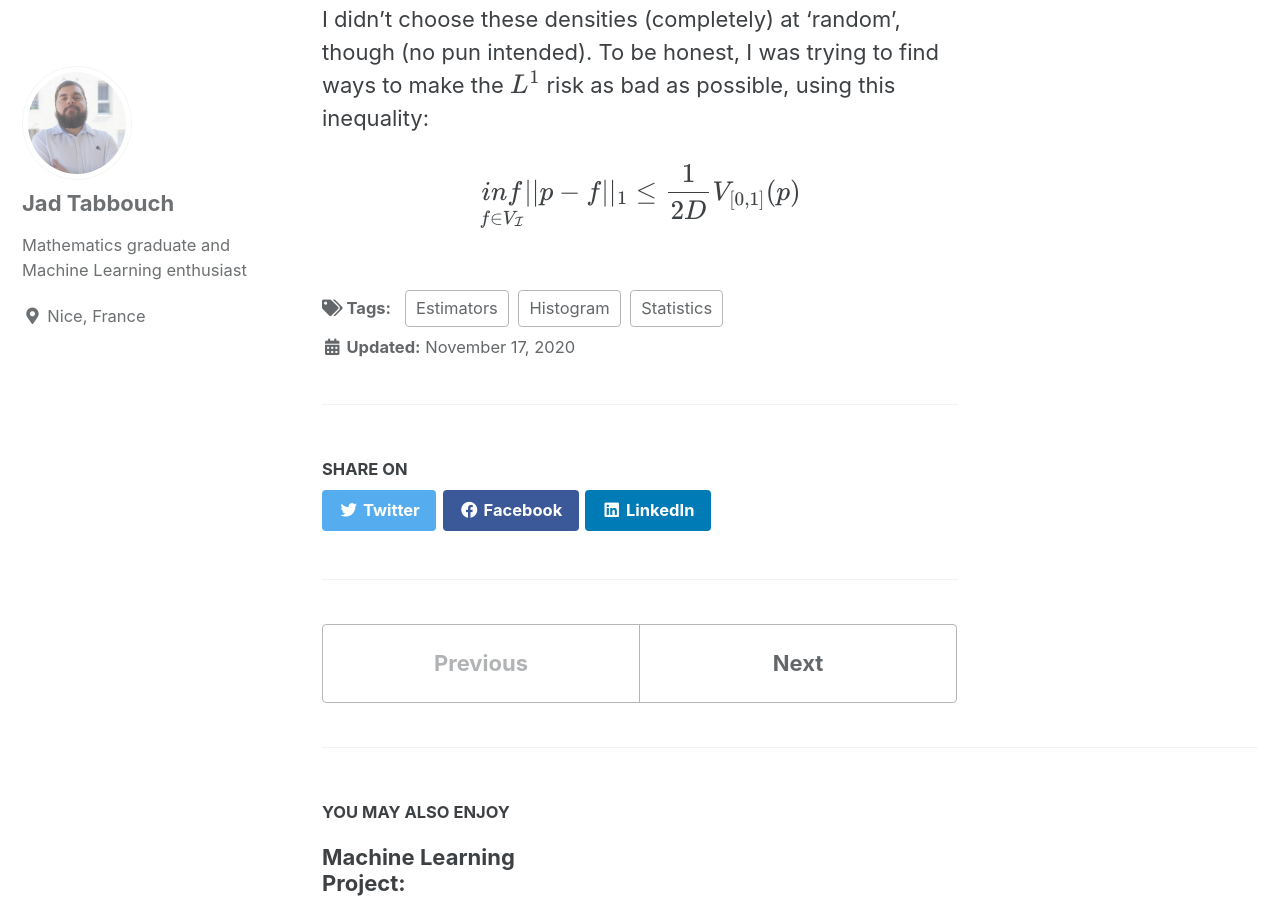
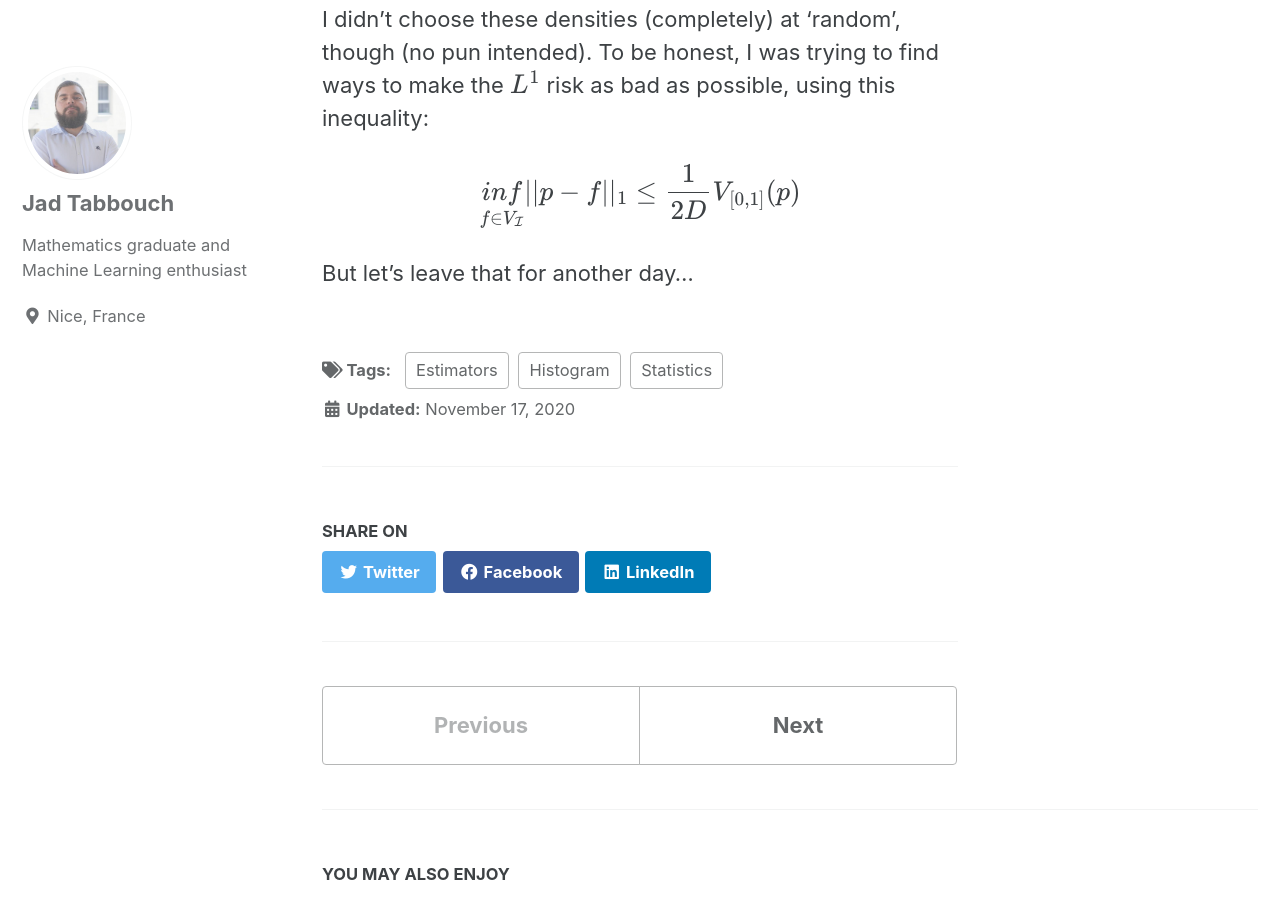
Before and after one commit to jad-tab/jad-tab.github.io, a Jekyll site: the page built from _posts/2020-01-03-Histograms.md, in a window 1280 px wide and 900 px high, scrolled down 5053 px. Built offline with Jekyll 4.4.1, drawn with Linux system fonts in a browser that asks for light colours; cached includes are drawn as plain includes; formulas are drawn with MathJax 3.

Commit message:
Update 2020-01-03-Histograms.md

```diff
--- a/_posts/2020-01-03-Histograms.md
+++ b/_posts/2020-01-03-Histograms.md
@@ -100,3 +100,5 @@ p_5(x) = \frac{\pi}{3} sin(2 \pi x)1_{[0,1/2]} + \frac{2 \pi}{3} sin(2\pi (x - \
 I didn't choose these densities (completely) at 'random', though (no pun intended). To be honest, I was trying to find ways to make the $$L^1$$ risk as bad as possible, using this inequality:
 
 $$\underset{f \in V_{\mathcal{I}}}{inf} \lvert \lvert p - f \rvert \rvert _1 \leq \frac{1}{2D} V_{[0,1]}(p)$$
+
+But let's leave that for another day...
```
